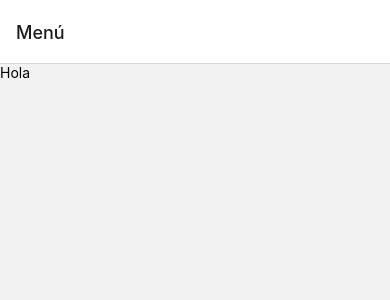
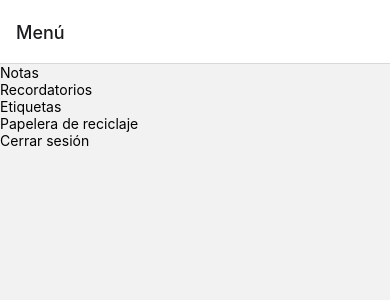
Before and after one commit to DMancia03/organizador-de-notas-dps, a React Native app: screen /Menu in a window 390 px wide. Shown: the top 300 px of the page. Built offline with nearby package versions, Linux system fonts and the light colour scheme.

Commit message:
Agregando pantallas existentes al menu

```diff
--- a/src/components/dashboard/Menu.js
+++ b/src/components/dashboard/Menu.js
@@ -3,9 +3,36 @@ import { Text, View, ScrollView, StyleSheet, Alert, TouchableOpacity } from "rea
 import Icon from 'react-native-vector-icons/MaterialCommunityIcons';
 
 const Menu = ({ navigation }) => {
+    //Navegar entre pantallas
+    const verNotas = () => {
+        navigation.navigate('Notas');
+    };
+
+    const verRecordatorios = () => {
+        navigation.navigate('Recordatorio');
+    }
+
+    const VerEtiquetas = () => {
+        navigation.navigate('Etiquetas');
+    }
+
     return (
         <View>
-            <Text>Hola</Text>
+            <TouchableOpacity onPress={() => verNotas()}>
+                <Text>Notas</Text>
+            </TouchableOpacity>
+            <TouchableOpacity onPress={() => verRecordatorios()}>
+                <Text>Recordatorios</Text>
+            </TouchableOpacity>
+            <TouchableOpacity onPress={() => VerEtiquetas()}>
+                <Text>Etiquetas</Text>
+            </TouchableOpacity>
+            <TouchableOpacity>
+                <Text>Papelera de reciclaje</Text>
+            </TouchableOpacity>
+            <TouchableOpacity>
+                <Text>Cerrar sesión</Text>
+            </TouchableOpacity>
         </View>
     )
 }
```
